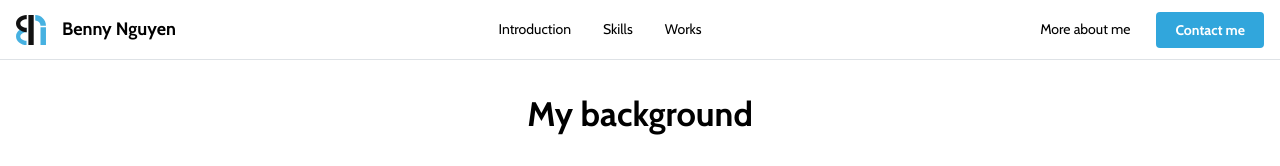
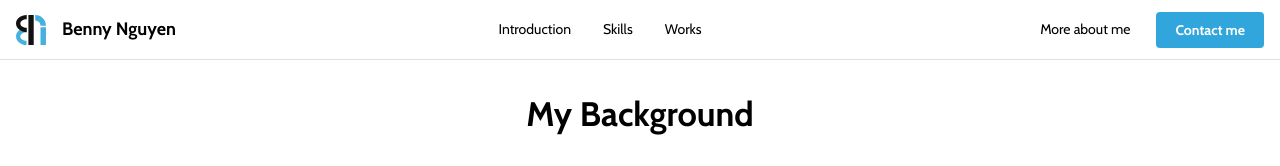
Before and after one commit to pdt1806/personal-website-v4, a React (Vite) app: page /more in a window 1280 px wide. Shown: the top 166 px of the page. Built offline with nearby package versions, Linux system fonts and the light colour scheme.

Commit message:
refactor: :sparkles: new choir photo!

```diff
--- a/src/components/OtherAspectsCard/index.tsx
+++ b/src/components/OtherAspectsCard/index.tsx
@@ -25,7 +25,7 @@ export default function OtherAspectsCard({
       <div
         className={classes.overlay}
         style={{
-          backgroundImage: `linear-gradient(${isMobile ? '180' : index % 2 === 0 ? '270' : '90'}deg, rgba(0, 0, 0, 0) 0%, rgba(0, 0, 0, ${isMobile ? '0.6' : '0.45'}) 40%, rgba(0, 0, 0, 0.85) 100%)`,
+          backgroundImage: `linear-gradient(${isMobile ? '180' : index % 2 === 0 ? '270' : '90'}deg, rgba(0, 0, 0, 0) 0%, rgba(0, 0, 0, ${isMobile ? '0.6' : '0.45'}) 40%, rgba(0, 0, 0, 0.65) 100%)`,
         }}
       />
       <div
--- a/src/pages/MoreAboutMe/MyBackground/index.tsx
+++ b/src/pages/MoreAboutMe/MyBackground/index.tsx
@@ -15,7 +15,7 @@ export default function MyBackground() {
     <Box mt="xl">
       <Center>
         <Title order={1} ta="center">
-          My background
+          My Background
         </Title>
       </Center>
       <Grid grow mt="xl">
```
Also changed, not shown: public/images/components/other-aspects-2.webp.
